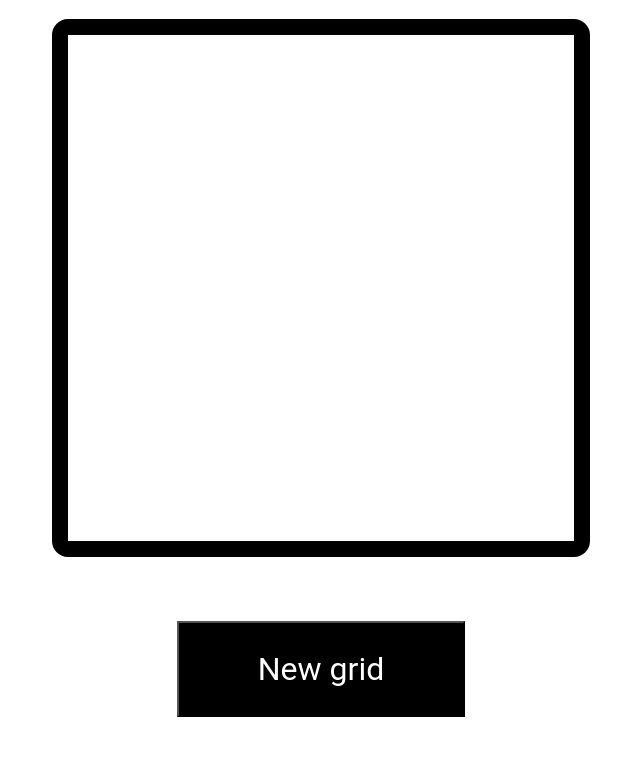
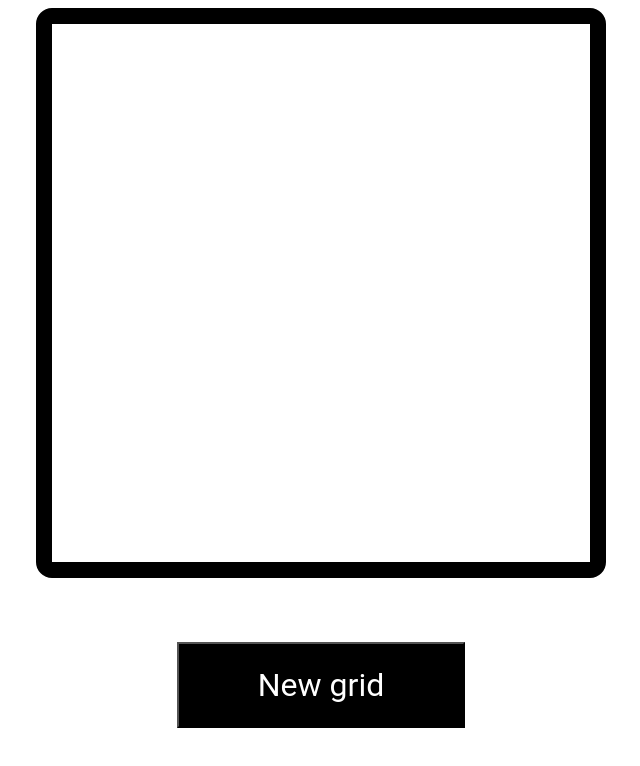
Before and after one commit to TimonC/etch-a-sketch, a plain HTML site: page index.html in a window 1280 px wide. Shown: the whole page, without its empty margins (319-959 px from the left). Drawn offline with Linux system fonts and the light colour scheme.

Commit message:
Square grid

```diff
--- a/styles.css
+++ b/styles.css
@@ -14,9 +14,8 @@ body{
     border-radius: 1em;
     aspect-ratio: 1;
     width: 40%;
-    max-width: 40em;
     gap: 0;
-    padding: 0;
+    padding: 1em;
     margin: 0;
 }
 
```
